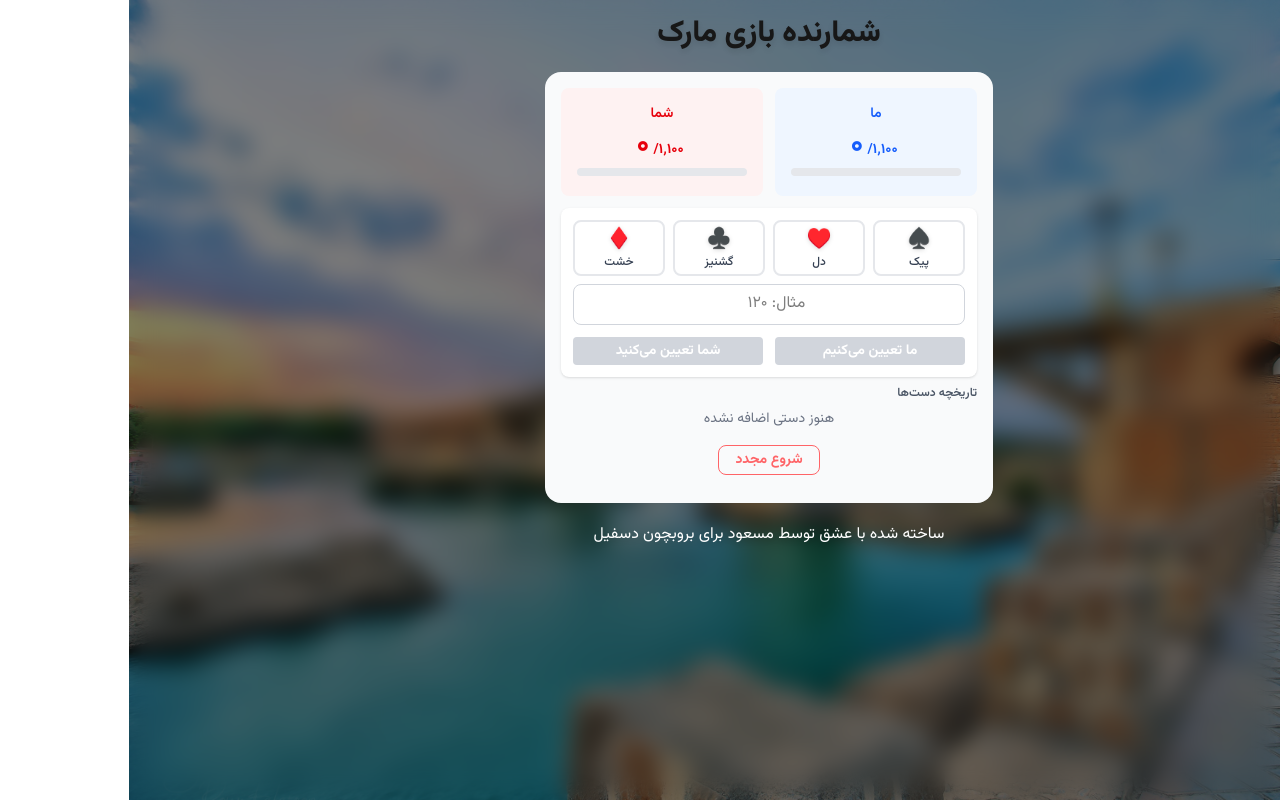
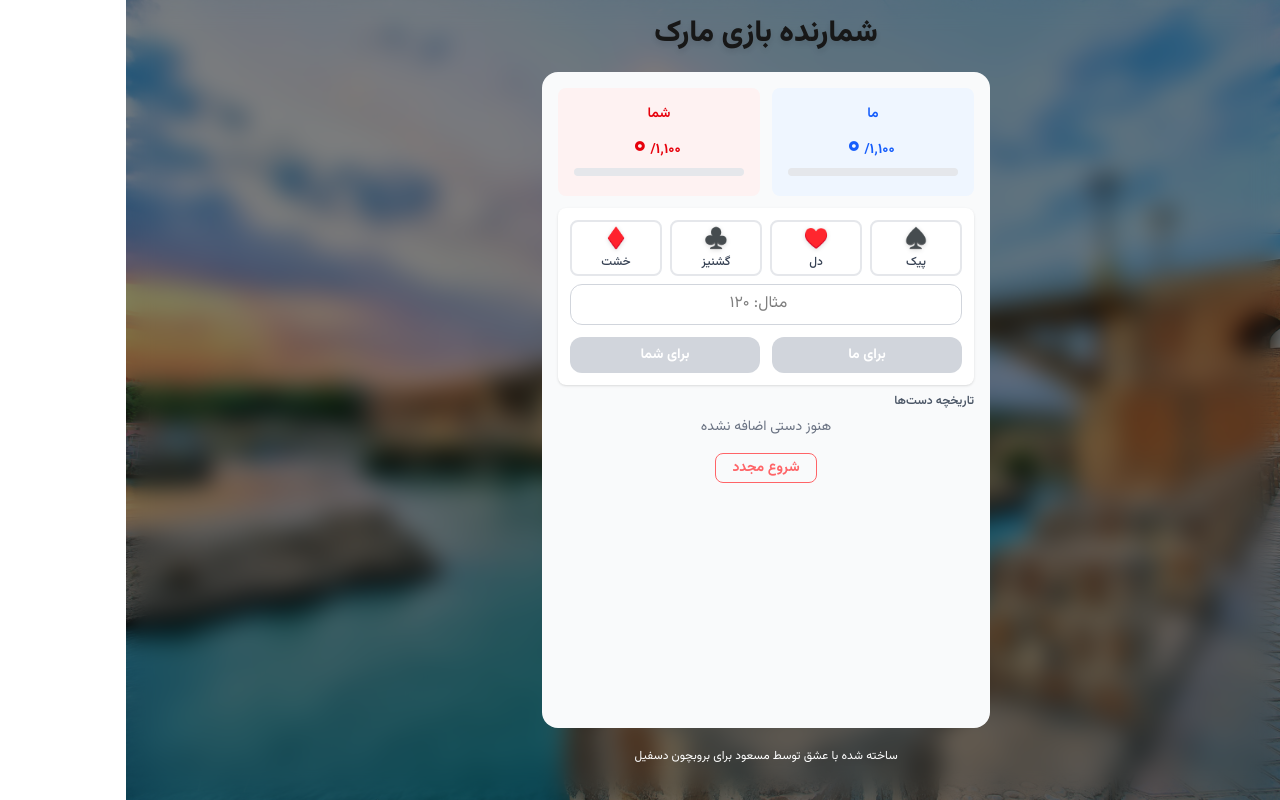
Before and after one commit to ghmasood/mark-game-counter, a Next.js app: page / in a window 1280 px wide. Built offline with nearby package versions, Linux system fonts and the light colour scheme.

Commit message:
fix: bg issue + some texts

```diff
--- a/src/app/layout.tsx
+++ b/src/app/layout.tsx
@@ -21,7 +21,7 @@ const vazir = Vazirmatn({
 });
 
 export const metadata: Metadata = {
-  title: 'ثبت امتیاز - Mark Game Counter',
+  title: 'شمارنده بازی مارک مخصوص دزفولیا',
   description: 'اپلیکیشن ثبت امتیاز بازی با قابلیت ذخیره خودکار',
   viewport: {
     width: 'device-width',
--- a/src/app/page.tsx
+++ b/src/app/page.tsx
@@ -3,21 +3,21 @@ import GameCounter from '@/components/GameCounter';
 export default function Home() {
   return (
     <div
-      className='min-h-screen bg-gray-900'
       style={{
         backgroundImage: 'url(/dez-bridge.jpg)',
         backgroundSize: 'cover',
         backgroundRepeat: 'no-repeat',
+        backgroundPosition: 'center',
       }}
     >
-      <div className='backdrop-blur-md p-4 bg-black/50 h-screen'>
+      <div className='backdrop-blur-md p-4 bg-black/50'>
+        <h1 className='text-3xl drop-shadow-md font-extrabold text-center mb-5'>
+          شمارنده بازی مارک
+        </h1>
         <div className='container mx-auto px-4'>
-          <h1 className='text-3xl drop-shadow-md font-extrabold text-center mb-5 '>
-            شمارنده بازی مارک
-          </h1>
           <GameCounter />
         </div>
-        <p className='drop-shadow-md text-white my-5 text-center'>
+        <p className='drop-shadow-md text-white my-5 text-center text-xs'>
           ساخته شده با عشق توسط مسعود برای بروبچون دسفیل
         </p>
       </div>
--- a/src/components/GameCounter.tsx
+++ b/src/components/GameCounter.tsx
@@ -77,7 +77,7 @@ export default function GameCounter() {
   const validScoreOptions = getValidScoreOptions();
 
   return (
-    <div className='-min-h-[calc(100dvh_-_5.5rem)] h-full bg-gray-50 p-4  max-w-md mx-auto rounded-2xl relative'>
+    <div className='min-h-[calc(100dvh_-_9rem)] bg-gray-50 p-4  max-w-md mx-auto rounded-2xl relative'>
       {/* Game Status */}
       {gameEnded && (
         <div className='mb-4 p-3 bg-yellow-100 border border-yellow-400 rounded-lg text-center'>
@@ -151,14 +151,16 @@ export default function GameCounter() {
           {/* Target Input */}
           <div className='mb-3'>
             <input
+              dir='ltr'
               type='number'
+              inputMode='numeric'
               min='85'
               max='165'
               step='5'
               value={targetInput}
               onChange={(e) => setTargetInput(e.target.value)}
               placeholder={`مثال: ${(120).toLocaleString('fa')}`}
-              className='w-full px-2 py-2 text-sm border border-gray-300 rounded-lg focus:outline-none focus:ring-2 focus:ring-blue-500 text-center text-black'
+              className='w-full px-2 py-2 text-sm border border-gray-300 rounded-xl focus:outline-none focus:ring-2 focus:ring-blue-500 text-center text-black'
             />
           </div>
 
@@ -173,9 +175,9 @@ export default function GameCounter() {
                 parseInt(targetInput) > 165 ||
                 parseInt(targetInput) % 5 !== 0
               }
-              className='bg-blue-500 hover:bg-blue-600 disabled:bg-gray-300 text-white font-bold py-1 px-4 rounded transition-colors text-sm'
+              className='bg-blue-500 hover:bg-blue-600 disabled:bg-gray-300 text-white font-bold py-2 px-4 rounded-xl transition-colors text-sm'
             >
-              ما تعیین می‌کنیم
+              برای ما
             </button>
             <button
               onClick={() => handleSetTarget('YOU')}
@@ -186,9 +188,9 @@ export default function GameCounter() {
                 parseInt(targetInput) > 165 ||
                 parseInt(targetInput) % 5 !== 0
               }
-              className='bg-red-500 hover:bg-red-600 disabled:bg-gray-300 text-white font-bold py-1 px-4 rounded transition-colors text-sm'
+              className='bg-red-500 hover:bg-red-600 disabled:bg-gray-300 text-white font-bold py-2 px-4 rounded-xl transition-colors text-sm'
             >
-              شما تعیین می‌کنید
+              برای شما
             </button>
           </div>
         </div>
@@ -231,12 +233,14 @@ export default function GameCounter() {
                   <button
                     key={index}
                     onClick={() => setNewRound(option)}
-                    className='px-2 py-1 text-xs bg-amber-100 hover:bg-amber-200 text-amber-800 rounded border'
+                    className={`px-2 py-1 text-xs hover:bg-indigo-200 text-indigo-800 rounded-lg border transition-colors ${
+                      option.WE === newRound.WE
+                        ? 'border-indigo-800 bg-indigo-200'
+                        : 'border-indigo-200 bg-indigo-100'
+                    }`}
                   >
-                    ما:
-                    {option.WE} <br />
-                    شما:
-                    {option.YOU}
+                    ما: {option.WE.toLocaleString('fa')} <br />
+                    شما: {option.YOU.toLocaleString('fa')}
                   </button>
                 ))}
             </div>
@@ -248,7 +252,9 @@ export default function GameCounter() {
                 ما
               </label>
               <input
+                dir='ltr'
                 type='number'
+                inputMode='numeric'
                 min='0'
                 max='165'
                 step='5'
@@ -264,7 +270,9 @@ export default function GameCounter() {
                 شما
               </label>
               <input
+                dir='ltr'
                 type='number'
+                inputMode='numeric'
                 min='0'
                 max='165'
                 step='5'
@@ -286,7 +294,7 @@ export default function GameCounter() {
           <button
             onClick={handleAddRound}
             disabled={newRound.WE + newRound.YOU !== 165}
-            className='w-full bg-green-500 hover:bg-green-600 disabled:bg-gray-300 text-white font-bold py-1 px-4 rounded-lg transition-colors text-sm'
+            className='w-full bg-green-500 hover:bg-green-600 disabled:bg-gray-300 text-white font-bold py-2 px-4 rounded-xl transition-colors text-sm'
           >
             افزودن دست
           </button>
@@ -304,14 +312,14 @@ export default function GameCounter() {
           </p>
         ) : (
           <div className='flex flex-col gap-2'>
-            {[...rounds].reverse().map((round, index) => (
+            {[...rounds].reverse().map((round, index, arr) => (
               <div
                 key={round.id}
                 className='flex items-center justify-between gap-1 p-1 bg-white rounded-lg shadow-sm'
               >
                 <div className='flex items-center space-x-3 space-x-reverse'>
                   <span className='text-xs px-1 font-medium text-gray-600'>
-                    {index + 1}
+                    {(arr.length - index).toLocaleString('fa')}.
                   </span>
                   <div className='flex flex-col px-4'>
                     <div className='text-xs text-gray-500 flex gap-2 items-center'>
```
